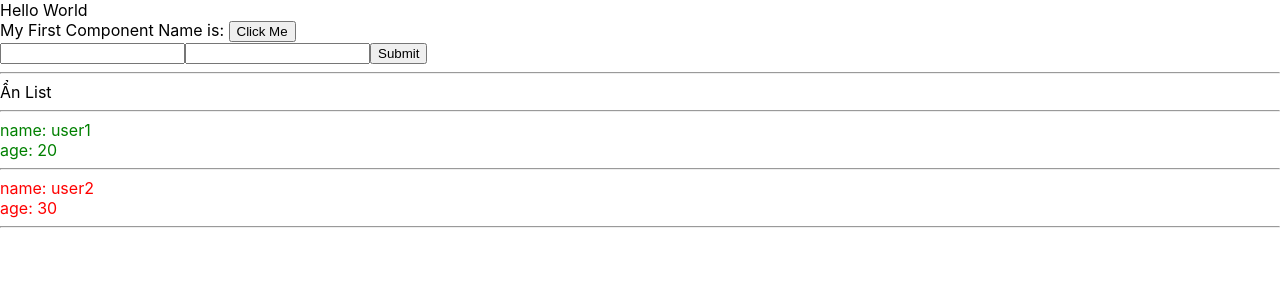
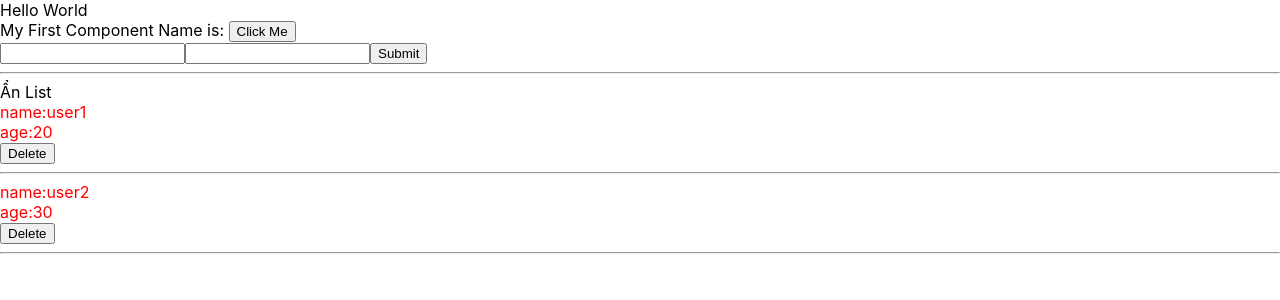
Before and after one commit to Pauldev18/ReactJs, a React (Create React App) app: page / in a window 1280 px wide. Shown: the top 300 px of the page. Built offline with nearby package versions, Linux system fonts and the light colour scheme.

Commit message:
react hook

```diff
--- a/package.json
+++ b/package.json
@@ -9,7 +9,7 @@
     "react": "^18.2.0",
     "react-dom": "^18.2.0",
     "react-redux": "^8.1.2",
-    "react-scripts": "5.0.1",
+    "react-scripts": "^5.0.1",
     "redux": "^4.2.1",
     "redux-devtools-extension": "^2.13.9",
     "redux-thunk": "^2.4.2",
--- a/src/components/DisplayInfo.js
+++ b/src/components/DisplayInfo.js
@@ -1,44 +1,77 @@
-import React from "react";
-class DisplayInfo extends React.Component {
-  state = {
-    isCheck: true,
-  };
+import React, { useState } from "react";
+// class DisplayInfo extends React.Component {
+//   state = {
+//     isCheck: true,
+//   };
 
-  showHidden = () => {
-    this.setState({
-      isCheck: !this.state.isCheck,
-    });
-  };
-  render() {
-    const { listUsers } = this.props;
-    return (
+//   showHidden = () => {
+//     this.setState({
+//       isCheck: !this.state.isCheck,
+//     });
+//   };
+//   render() {
+//     const { listUsers } = this.props;
+//     return (
+//       <div>
+//         <div>
+//           <span
+//             onClick={() => {
+//               this.showHidden();
+//             }}
+//           >
+//             {this.state.isCheck === true ? "Ẩn List" : "Hiện List"}
+//           </span>
+//         </div>
+//         <hr />
+//         {this.state.isCheck && (
+//           <div>
+//             {listUsers.map((user) => {
+//               return (
+//                 <div key={user.id} className={user.age > 20 ? "red" : "green"}>
+//                   name: {user.name}
+//                   <br />
+//                   age: {user.age}
+//                   <hr />
+//                 </div>
+//               );
+//             })}
+//           </div>
+//         )}
+//       </div>
+//     );
+//   }
+// }
+const DisplayInfo = (props) =>{
+  const {listUsers} = props;
+  const {deleteUser} = props;
+  const [isShowHide, setShowHide] = useState(true);
+  const checkIsShowHide= ()=>{
+    setShowHide(!isShowHide)
+  }
+  return(
+    <div class="display-info-container">
       <div>
-        <div>
-          <span
-            onClick={() => {
-              this.showHidden();
-            }}
-          >
-            {this.state.isCheck === true ? "Ẩn List" : "Hiện List"}
-          </span>
-        </div>
-        <hr />
-        {this.state.isCheck && (
-          <div>
-            {listUsers.map((user) => {
-              return (
-                <div key={user.id} className={user.age > 20 ? "red" : "green"}>
-                  name: {user.name}
-                  <br />
-                  age: {user.age}
-                  <hr />
-                </div>
-              );
-            })}
-          </div>
-        )}
+        <span onClick={()=>checkIsShowHide()}>
+          {isShowHide === true ? "Ẩn List" : "Hiện List"}
+        </span>
+        {isShowHide && (<div>
+          {listUsers.map((user)=>{
+            return(
+              <div key = {user.id} className={user.age> 10 ? "red" : "green"}>
+                name:{user.name}
+                <br/>
+                age:{user.age}
+                <br/>
+                <button onClick={()=>deleteUser(user.id)}>Delete</button>
+                <hr/>
+              </div>
+            )
+          })}
+        </div>)}
       </div>
-    );
-  }
+
+    </div>
+  )
+
 }
 export default DisplayInfo;
--- a/src/components/MyComponent.js
+++ b/src/components/MyComponent.js
@@ -21,12 +21,20 @@ class MyComponent extends React.Component {
       listUsers: [objNew, ...this.state.listUsers],
     });
   };
+  deleleUser = (userId) =>{
+    let listUsers = this.state.listUsers;
+    listUsers = listUsers.filter(item => item.id !== userId)
+    this.setState({
+       listUsers: listUsers
+    })
+  };
   render() {
     return (
       <div>
         <InfoComponent addUser={this.addUser}></InfoComponent>
         <hr></hr>
-        <DisplayInfo listUsers={this.state.listUsers} />
+        <DisplayInfo listUsers={this.state.listUsers}
+         deleteUser = {this.deleleUser} />
       </div>
     );
   }
```
Also changed, not shown: 1 other file (tests, documents, lock files or other folders).
